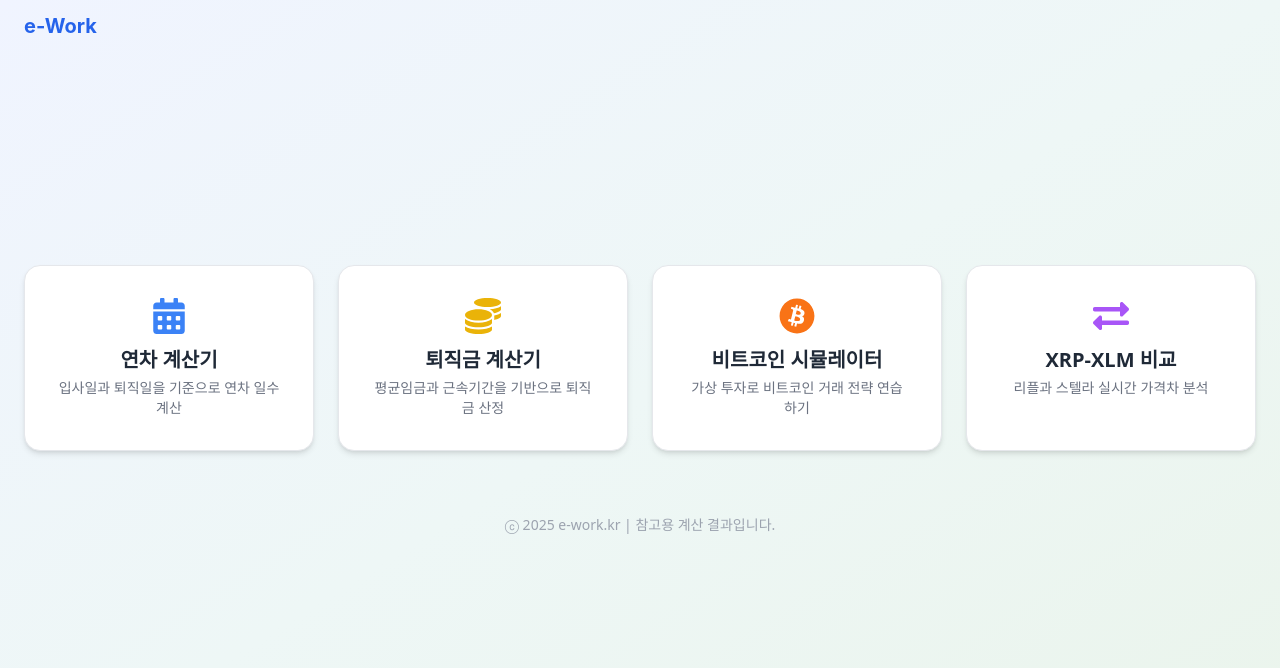
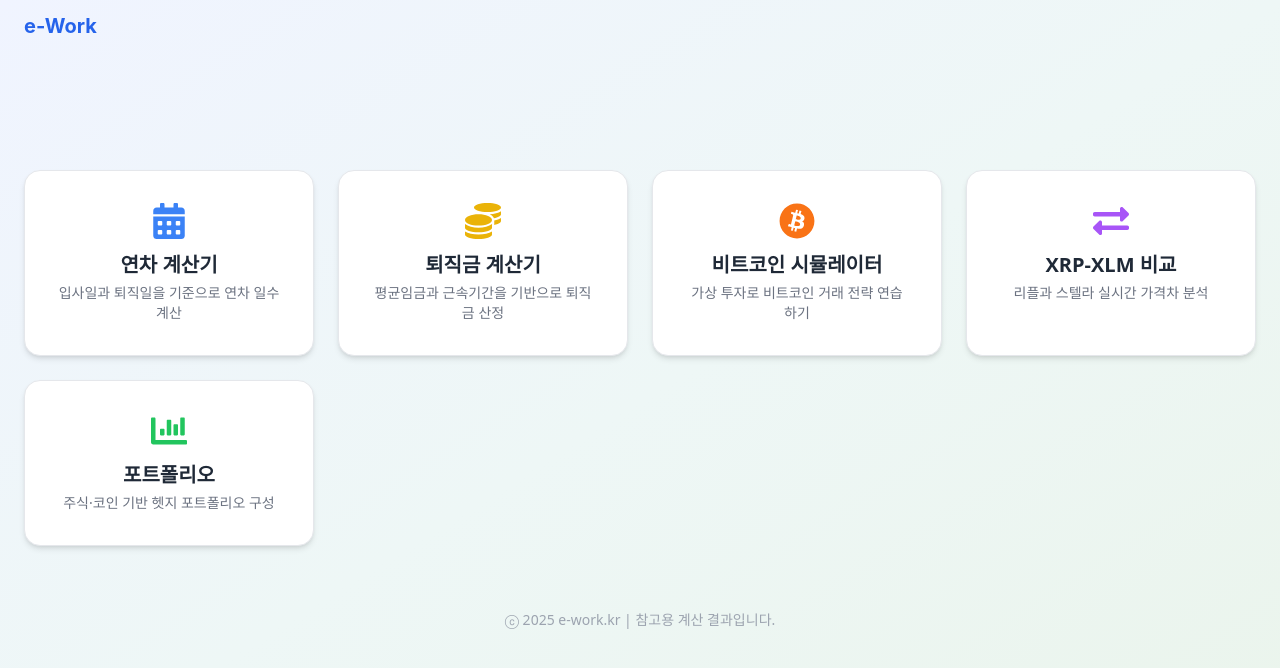
Before and after one commit to jansssss/vacation, a React (Create React App) app: page / in a window 1280 px wide. Shown: the top 668 px of the page. Built offline with nearby package versions, Linux system fonts and the light colour scheme.

Commit message:
Update Home.jsx

```diff
--- a/src/pages/Home.jsx
+++ b/src/pages/Home.jsx
@@ -1,28 +1,26 @@
 import React from "react";
 import { Link } from "react-router-dom";
-import { FaCalendarAlt, FaCoins, FaWallet, FaChartBar, FaBitcoin, FaExchangeAlt } from "react-icons/fa";
+import {
+  FaCalendarAlt,
+  FaCoins,
+  FaWallet,
+  FaChartBar,
+  FaBitcoin,
+  FaExchangeAlt,
+} from "react-icons/fa";
 
 const Home = () => {
   return (
     <div className="min-h-screen bg-gradient-to-br from-[#f0f4ff] via-[#eef7f6] to-[#eaf4eb] text-gray-800 flex flex-col justify-center items-center px-6 font-sans">
-      {/* 상단 로고 */}
-
-      {/* 타이틀 */}
-
-
-      {/* 카드 */}
+      {/* 카드 영역 */}
       <div className="grid grid-cols-1 md:grid-cols-2 lg:grid-cols-3 xl:grid-cols-4 gap-6 w-full max-w-7xl">
         <Link
           to="/annual-leave"
           className="bg-white hover:bg-blue-50 border border-gray-200 rounded-2xl p-8 shadow-md hover:shadow-xl transition-all text-center"
         >
           <FaCalendarAlt className="text-4xl text-blue-500 mx-auto mb-3" />
-          <h2 className="text-xl font-semibold text-gray-800 mb-1">
-            연차 계산기
-          </h2>
-          <p className="text-sm text-gray-500">
-            입사일과 퇴직일을 기준으로 연차 일수 계산
-          </p>
+          <h2 className="text-xl font-semibold text-gray-800 mb-1">연차 계산기</h2>
+          <p className="text-sm text-gray-500">입사일과 퇴직일을 기준으로 연차 일수 계산</p>
         </Link>
 
         <Link
@@ -30,12 +28,8 @@ const Home = () => {
           className="bg-white hover:bg-yellow-50 border border-gray-200 rounded-2xl p-8 shadow-md hover:shadow-xl transition-all text-center"
         >
           <FaCoins className="text-4xl text-yellow-500 mx-auto mb-3" />
-          <h2 className="text-xl font-semibold text-gray-800 mb-1">
-            퇴직금 계산기
-          </h2>
-          <p className="text-sm text-gray-500">
-            평균임금과 근속기간을 기반으로 퇴직금 산정
-          </p>
+          <h2 className="text-xl font-semibold text-gray-800 mb-1">퇴직금 계산기</h2>
+          <p className="text-sm text-gray-500">평균임금과 근속기간을 기반으로 퇴직금 산정</p>
         </Link>
 
         <Link
@@ -43,26 +37,27 @@ const Home = () => {
           className="bg-white hover:bg-orange-50 border border-gray-200 rounded-2xl p-8 shadow-md hover:shadow-xl transition-all text-center"
         >
           <FaBitcoin className="text-4xl text-orange-500 mx-auto mb-3" />
-          <h2 className="text-xl font-semibold text-gray-800 mb-1">
-            비트코인 시뮬레이터
-          </h2>
-          <p className="text-sm text-gray-500">
-            가상 투자로 비트코인 거래 전략 연습하기
-          </p>
+          <h2 className="text-xl font-semibold text-gray-800 mb-1">비트코인 시뮬레이터</h2>
+          <p className="text-sm text-gray-500">가상 투자로 비트코인 거래 전략 연습하기</p>
         </Link>
 
-        {/* ✅ 새로 추가된 XRP-XLM 비교 카드 */}
         <Link
           to="/xrp-xlm-compare"
           className="bg-white hover:bg-purple-50 border border-gray-200 rounded-2xl p-8 shadow-md hover:shadow-xl transition-all text-center"
         >
           <FaExchangeAlt className="text-4xl text-purple-500 mx-auto mb-3" />
-          <h2 className="text-xl font-semibold text-gray-800 mb-1">
-            XRP-XLM 비교
-          </h2>
-          <p className="text-sm text-gray-500">
-            리플과 스텔라 실시간 가격차 분석
-          </p>
+          <h2 className="text-xl font-semibold text-gray-800 mb-1">XRP-XLM 비교</h2>
+          <p className="text-sm text-gray-500">리플과 스텔라 실시간 가격차 분석</p>
+        </Link>
+
+        {/* ✅ 포트폴리오 카드 추가 */}
+        <Link
+          to="/portfolio"
+          className="bg-white hover:bg-green-50 border border-gray-200 rounded-2xl p-8 shadow-md hover:shadow-xl transition-all text-center"
+        >
+          <FaChartBar className="text-4xl text-green-500 mx-auto mb-3" />
+          <h2 className="text-xl font-semibold text-gray-800 mb-1">포트폴리오</h2>
+          <p className="text-sm text-gray-500">주식·코인 기반 헷지 포트폴리오 구성</p>
         </Link>
       </div>
 
```
